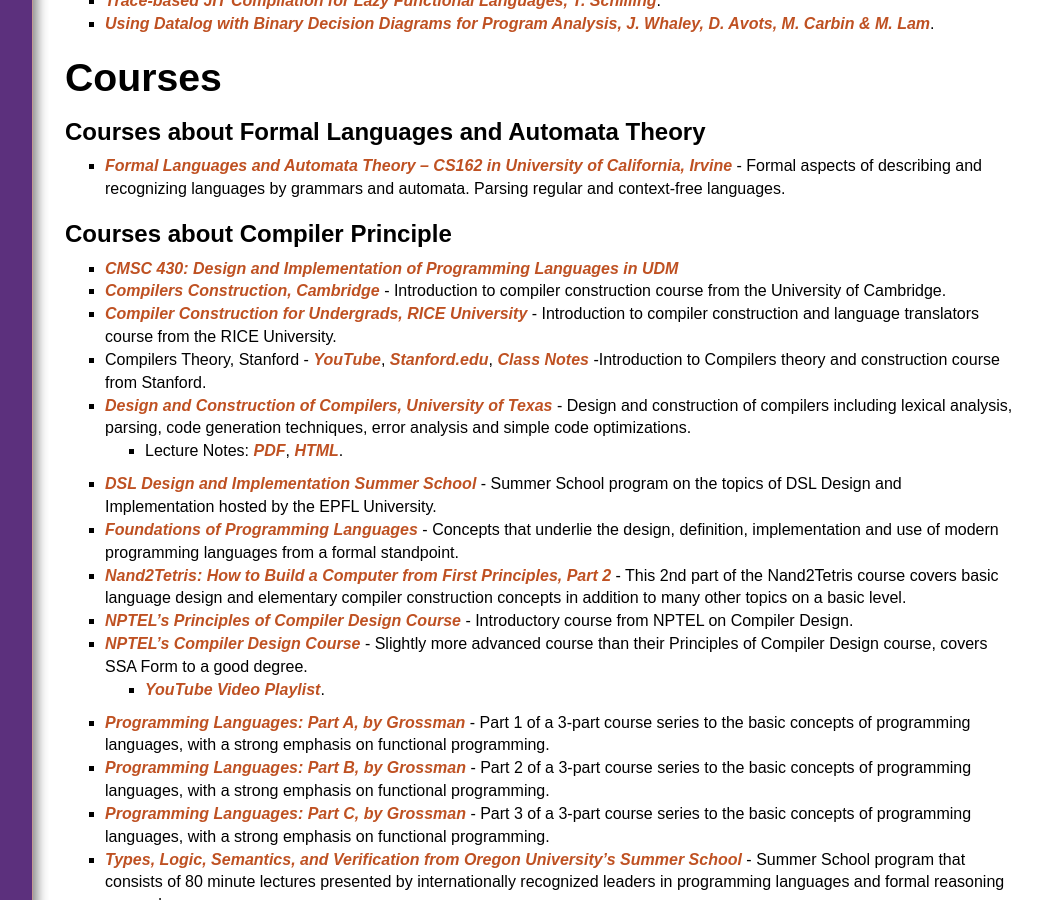
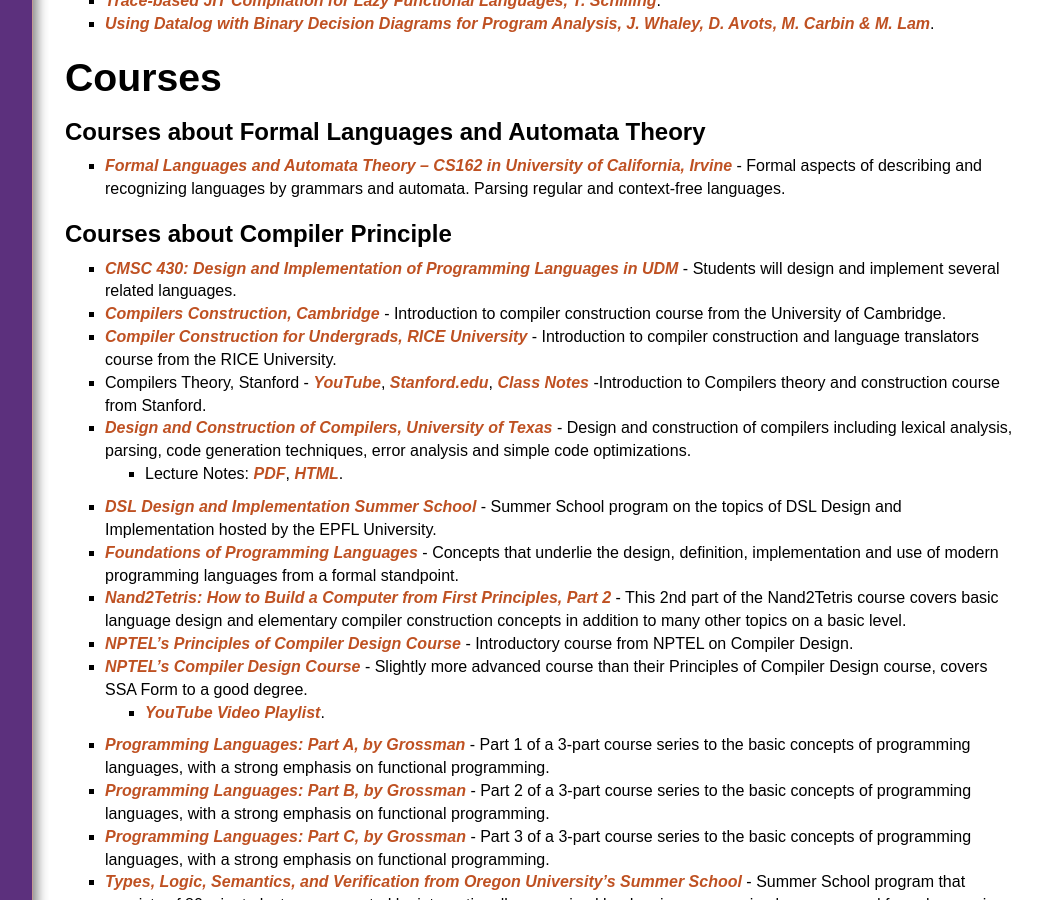
Before and after one commit to chyyuu/compiler_course_info, a Jekyll site: the page built from resources.md, in a window 1280 px wide and 900 px high, scrolled down 2813 px. Shown: the whole window, without its empty margins (234-1276 px from the left). Built offline with Jekyll 4.4.1, drawn with Linux system fonts in a browser that asks for light colours; nearby versions of some CDN libraries; our own code applies the rules of GitHub Pages for plain Markdown files.

Commit message:
Update resources.md

```diff
--- a/resources.md
+++ b/resources.md
@@ -115,7 +115,7 @@
 - [Formal Languages and Automata Theory -- CS162 in University of California, Irvine](http://www.ics.uci.edu/~goodrich/teach/cs162/) - Formal aspects of describing and recognizing languages by grammars and automata. Parsing regular and context-free languages.
 
 ## Courses about Compiler Principle
-  * [CMSC 430: Design and Implementation of Programming Languages in UDM](http://www.cs.umd.edu/class/fall2021/cmsc430/index.html)
+  * [CMSC 430: Design and Implementation of Programming Languages in UDM](http://www.cs.umd.edu/class/fall2021/cmsc430/index.html) - Students will design and implement several related languages.
   * [Compilers Construction, Cambridge](http://www.cl.cam.ac.uk/teaching/1516/CompConstr/materials.html) - Introduction to compiler construction course from the University of Cambridge.
   * [Compiler Construction for Undergrads, RICE University](https://www.clear.rice.edu/comp412/Lectures/) - Introduction to compiler construction and language translators course from the RICE University.
   * Compilers Theory, Stanford - [YouTube](https://www.youtube.com/playlist?list=PLLH73N9cB21VSVEX1aSRlNTufaLK1dTAI), [Stanford.edu](https://lagunita.stanford.edu/courses/Engineering/Compilers/Fall2014/), [Class Notes](http://web.stanford.edu/class/cs143/) -Introduction to Compilers theory and construction course from Stanford.
```
